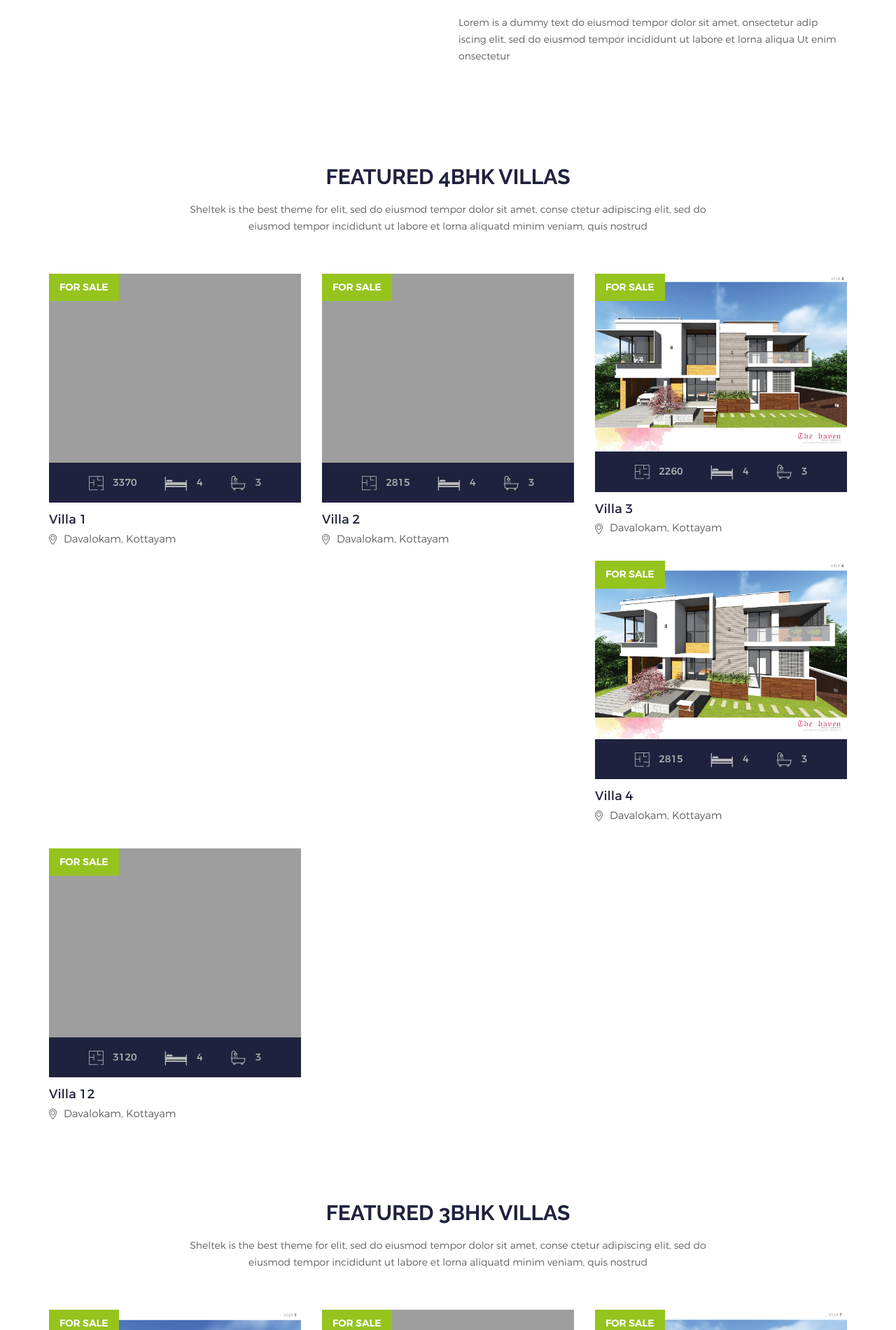
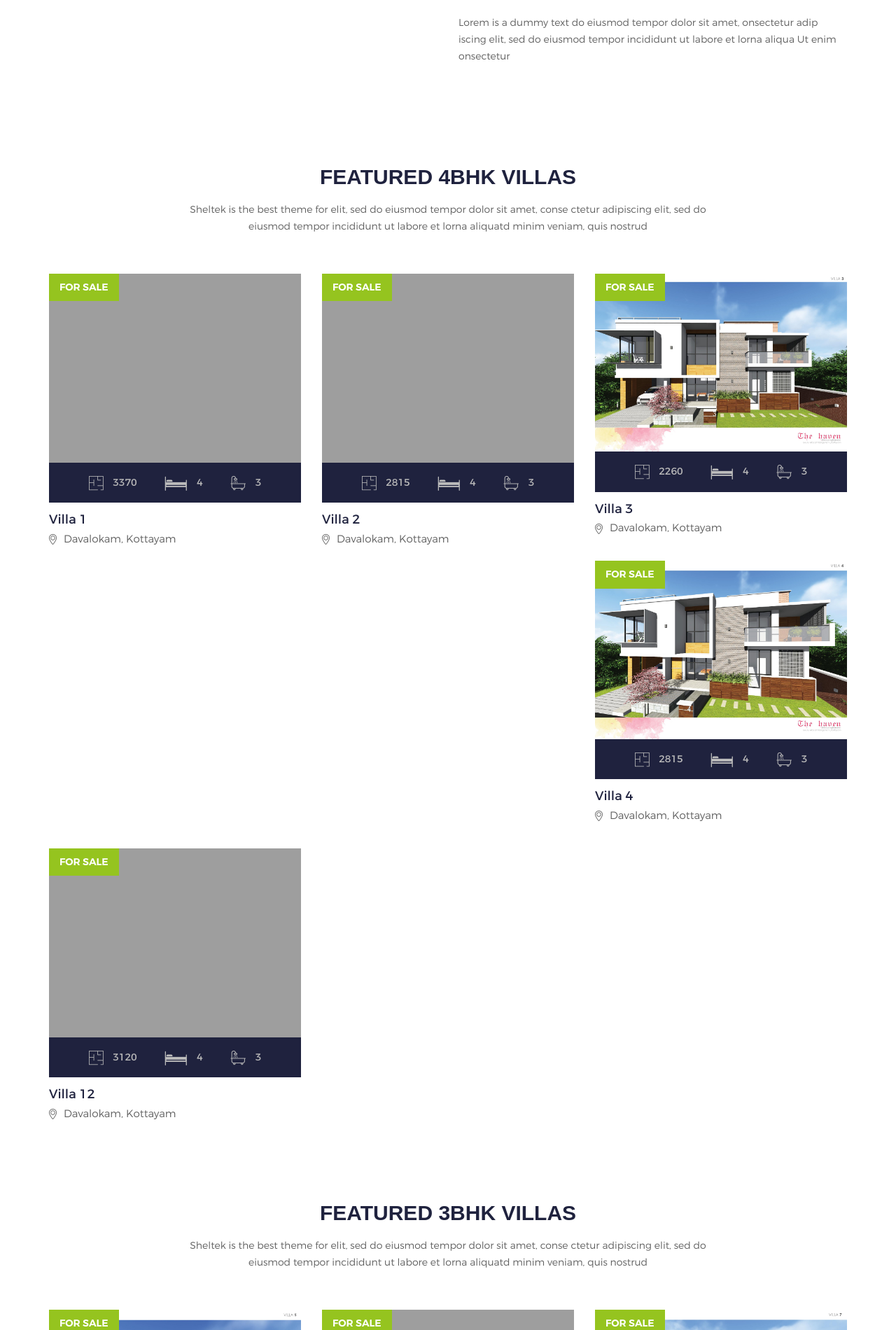
Before and after one commit to altinproperties/altinproperties.github.io, a Jekyll site: the page built from index.html, in a window 1280 px wide. Shown: the part 1632-3532 px from the top of the page at 70% size. Built offline with Jekyll 4.4.1, drawn with Linux system fonts in a browser that asks for light colours; comment, search, counter and statistics services are not loaded; grey boxes are pictures that could not be loaded.

Commit message:
Layout Revision

```diff
--- a/_includes/footer.html
+++ b/_includes/footer.html
@@ -104,7 +104,7 @@
                         <h6 class="footer-titel">QUICK CONTACT</h6>
                         <div class="footer-contact">
                             <p>Lorem ipsum dolor sit amet, consectetur acinglit sed do eiusmod tempor</p>
-                            <form  id="contact-form-2" action="mail_footer.php" method="post">
+                            <form  id="contact-form-2" action="mail_footer.php" method="post" netlify>
                                 <input type="email" name="email2" placeholder="Type your E-mail address...">
                                 <textarea name="message2" placeholder="Write here..."></textarea>
                                 <button type="submit" value="send">Send</button>
--- a/contact.html
+++ b/contact.html
@@ -78,7 +78,7 @@
                                 <!-- blog-details-reply -->
                                 <div class="leave-review">
                                     <h5>Leave a Message</h5>
-                                    <form  id="contact-form" action="mail.php" method="post">
+                                    <form  id="contact-form" action="mail.php" method="post" netlify>
                                         <input type="text" name="name" placeholder="Your name">
                                         <input type="email" name="email" placeholder="Email">
                                         <textarea name="message" placeholder="Write here"></textarea>
--- a/css/custom.css
+++ b/css/custom.css
@@ -12,6 +12,9 @@
 /* ----------------------------------------------------
 	You can put your custom css code here:
 -------------------------------------------------------*/
+.section-title-2 h2{
+    font-family: "Montesserat", sans-serif;
+}
 .breadcrumbs-title{
     padding: 170px 0 80px;
 }
```
